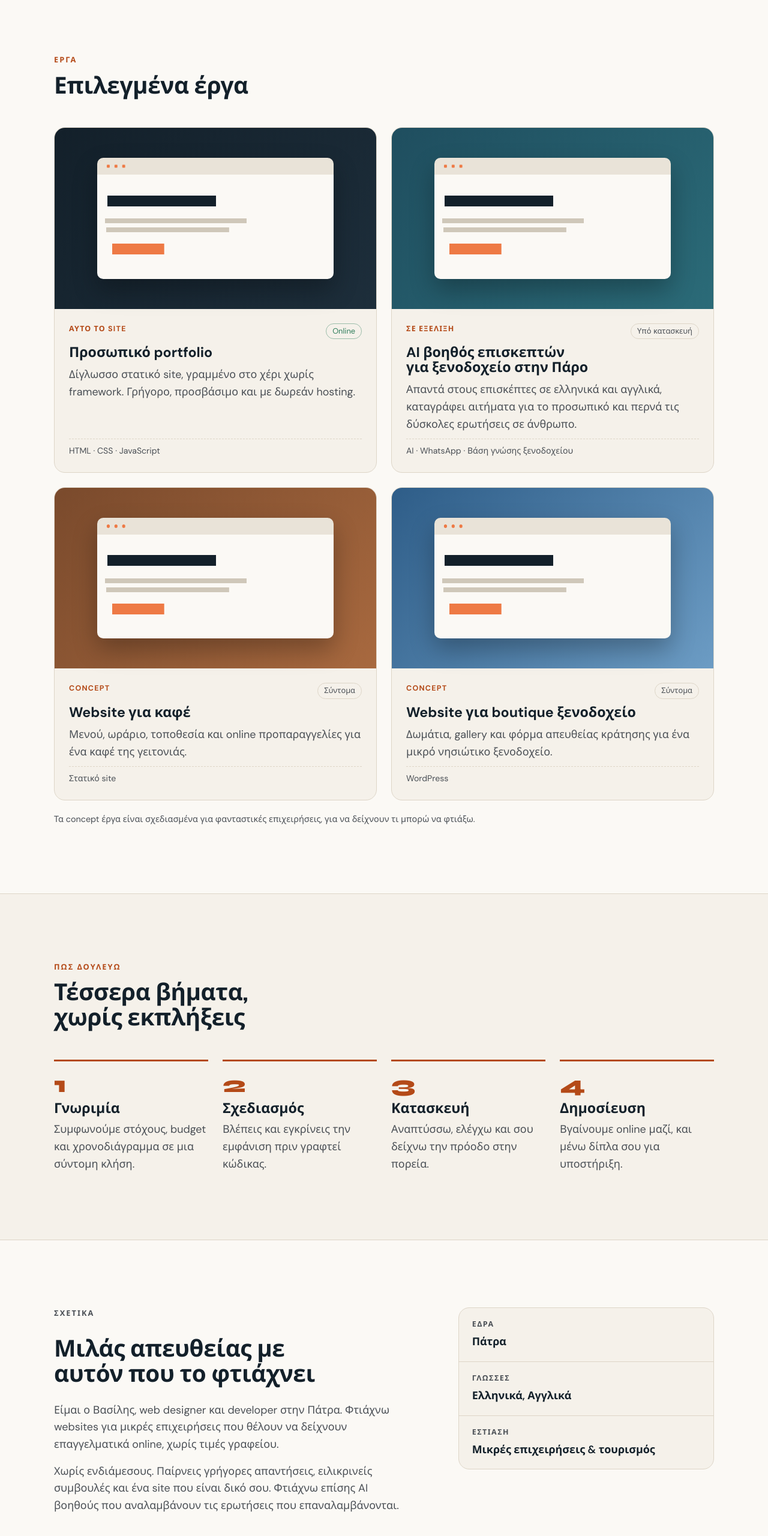
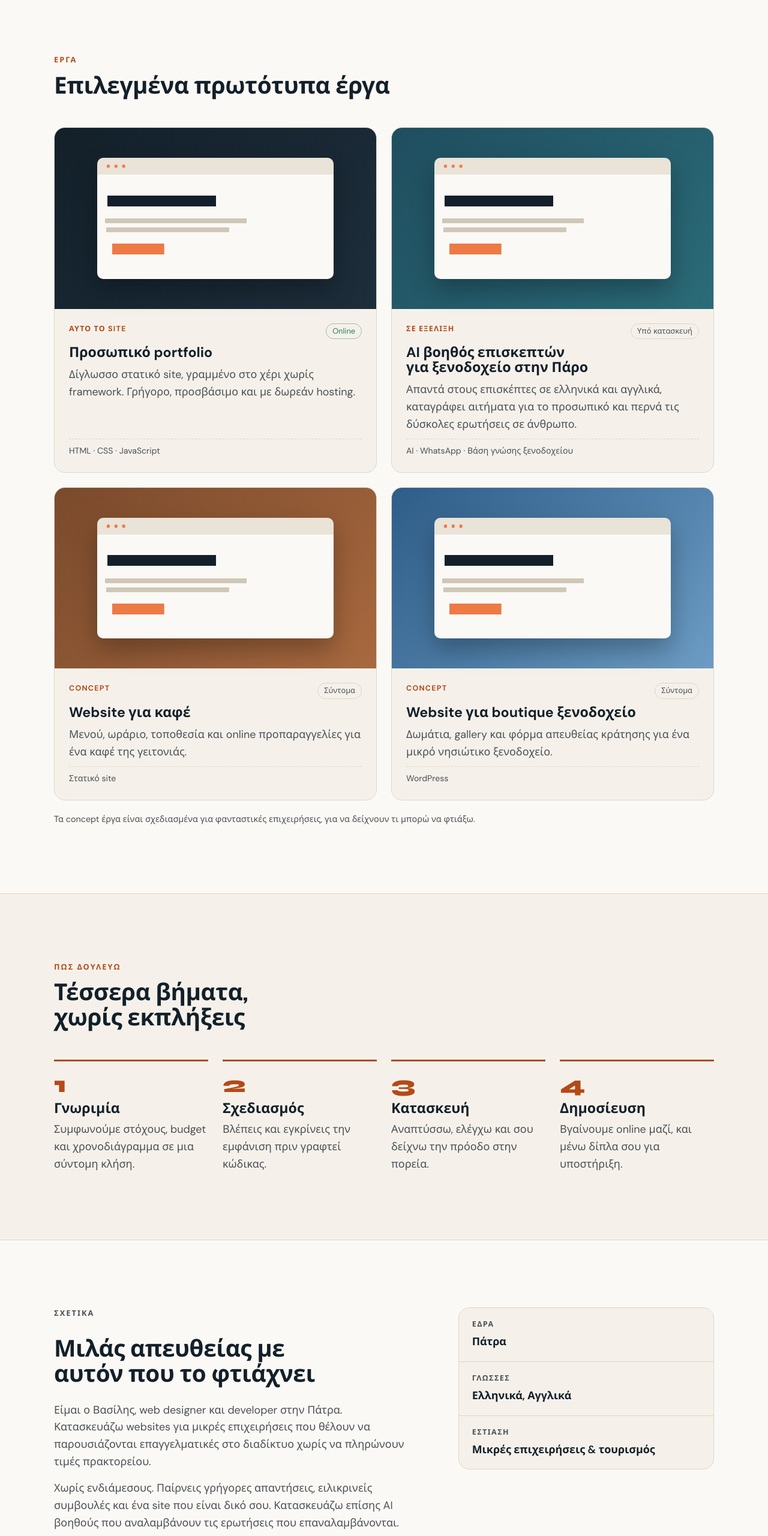
Before and after one commit to vasileios-dev/portfolio, a plain HTML site: page el.html in a window 1280 px wide. Shown: the part 1480-4040 px from the top of the page at 60% size. Drawn offline with Linux system fonts and the light colour scheme.

Commit message:
Add files via upload

```diff
--- a/el.html
+++ b/el.html
@@ -100,9 +100,9 @@
   <section class="section section--alt" id="work" aria-labelledby="work-title">
     <div class="wrap">
       <p class="eyebrow">Έργα</p>
-      <h2 id="work-title">Επιλεγμένα έργα</h2>
+      <h2 id="work-title">Επιλεγμένα πρωτότυπα έργα</h2>
       <div class="projects">
-        <article class="project project--feature">
+        <article class="project">
           <div class="project__thumb project__thumb--0" aria-hidden="true">
             <span class="project__mock"></span>
           </div>
@@ -185,8 +185,8 @@
       <div class="about__text">
         <p class="eyebrow">Σχετικά</p>
         <h2 id="about-title">Μιλάς απευθείας με αυτόν που το φτιάχνει</h2>
-        <p>Είμαι ο Βασίλης, web designer και developer στην Πάτρα. Φτιάχνω websites για μικρές επιχειρήσεις που θέλουν να δείχνουν επαγγελματικά online, χωρίς τιμές γραφείου.</p>
-        <p>Χωρίς ενδιάμεσους. Παίρνεις γρήγορες απαντήσεις, ειλικρινείς συμβουλές και ένα site που είναι δικό σου. Φτιάχνω επίσης AI βοηθούς που αναλαμβάνουν τις ερωτήσεις που επαναλαμβάνονται.</p>
+        <p>Είμαι ο Βασίλης, web designer και developer στην Πάτρα. Κατασκευάζω websites για μικρές επιχειρήσεις που θέλουν να παρουσιάζονται επαγγελματικές στο διαδίκτυο χωρίς να πληρώνουν τιμές πρακτορείου.</p>
+        <p>Χωρίς ενδιάμεσους. Παίρνεις γρήγορες απαντήσεις, ειλικρινείς συμβουλές και ένα site που είναι δικό σου. Κατασκευάζω επίσης AI βοηθούς που αναλαμβάνουν τις ερωτήσεις που επαναλαμβάνονται.</p>
       </div>
       <dl class="facts"><div><dt>Έδρα</dt><dd>Πάτρα</dd></div><div><dt>Γλώσσες</dt><dd>Ελληνικά, Αγγλικά</dd></div><div><dt>Εστίαση</dt><dd>Μικρές επιχειρήσεις &amp; τουρισμός</dd></div></dl>
     </div>
```
Also changed, not shown: index.html (+2 -2 lines).
